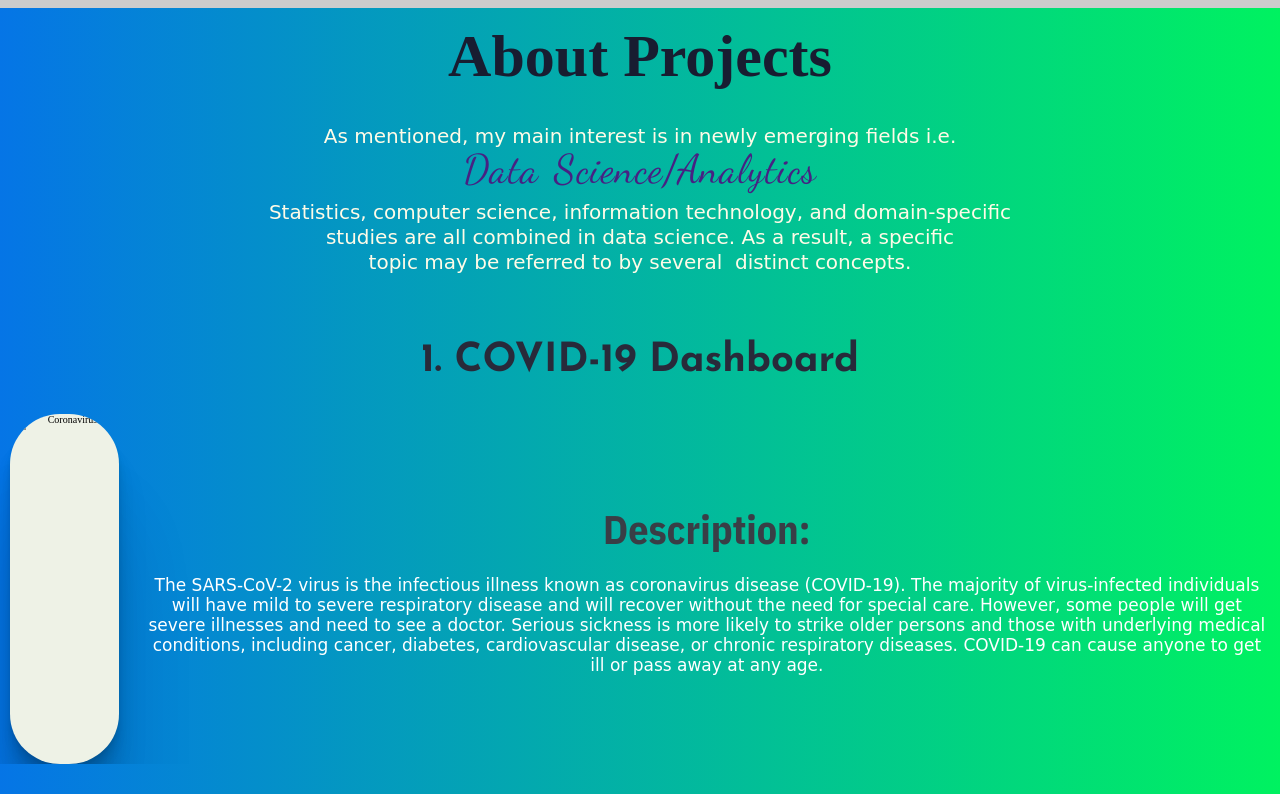
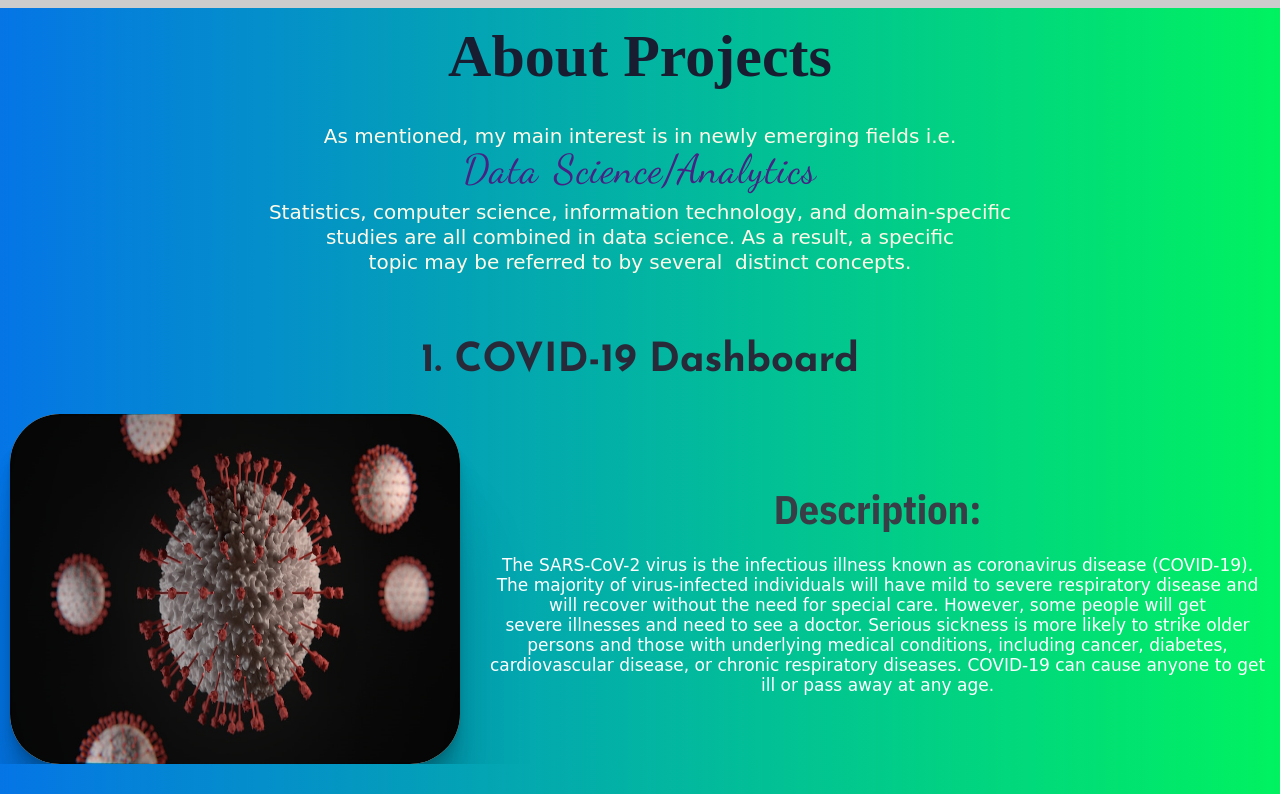
Before and after one commit to MayurPatil2711/MyPortfolio, a plain HTML site: page Projects.html in a window 1280 px wide. Shown: the top 794 px of the page. Drawn offline with nearby package versions, Linux system fonts and the light colour scheme; a web font is replaced by a local one.

Commit message:
Update Projects.html

```diff
--- a/Projects.html
+++ b/Projects.html
@@ -43,7 +43,7 @@
         <center>
           <h2>1. COVID-19 Dashboard</h2><br><br><br>
           <div class="Section1">
-            <img class = "Corona" alt = "Coronavirus" src="css\Corona.png"/>
+            <img class = "Corona" alt = "Coronavirus" src="Corona.png"/>
             <span class = "Text2"><span class="Text1">Description:</span><br>
             The SARS-CoV-2 virus is the infectious illness known as coronavirus disease (COVID-19).
             The majority of virus-infected individuals will have mild to severe respiratory disease and will
```
